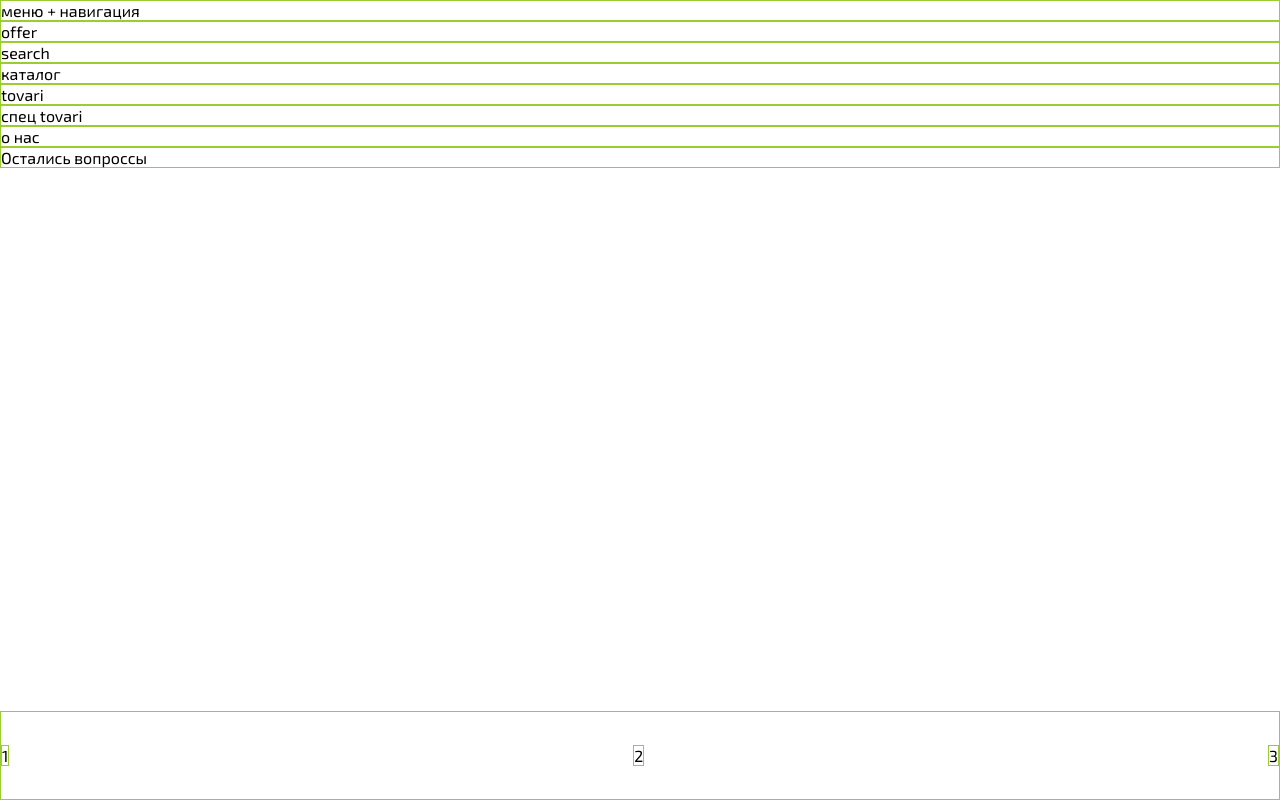
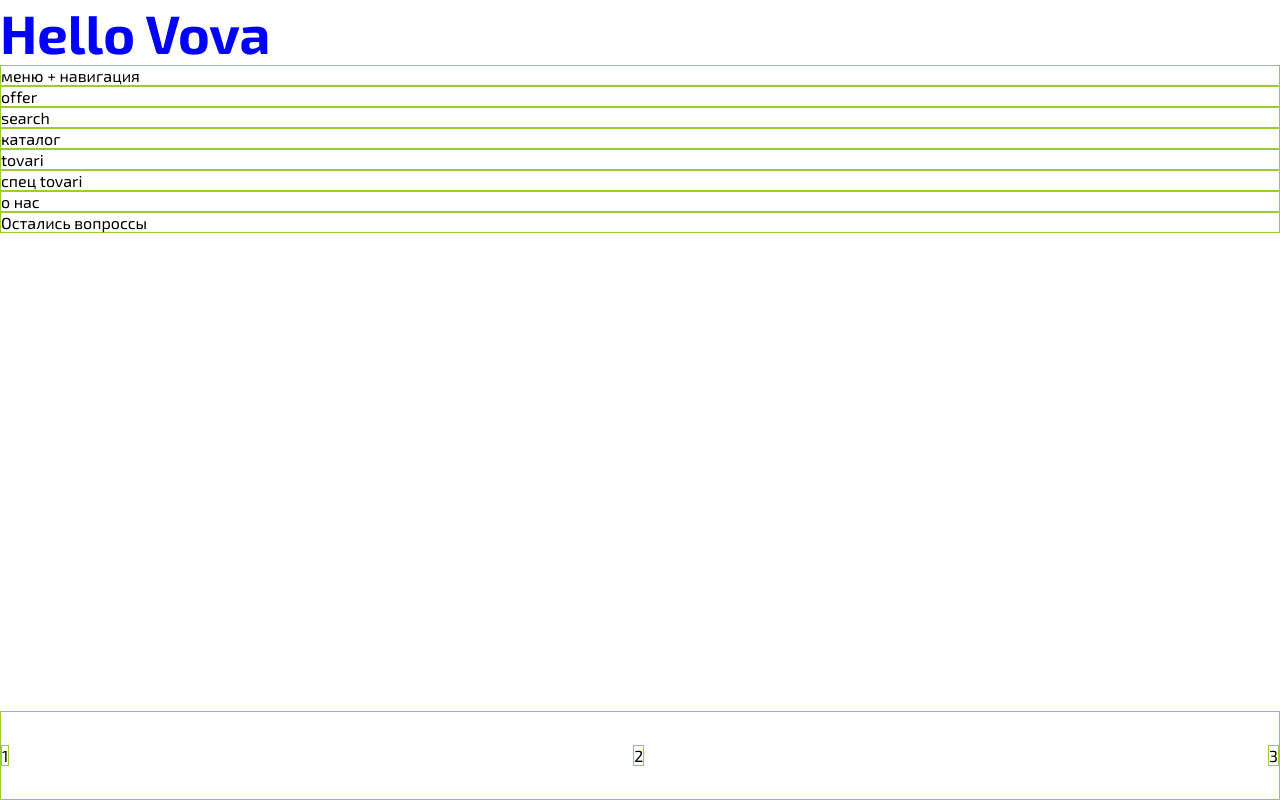
Before and after one commit to samoilenko1990/pilot_36, a plain HTML site: page index.html in a window 1280 px wide. Drawn offline with Linux system fonts and the light colour scheme.

Commit message:
hello
hello

```diff
--- a/index.html
+++ b/index.html
@@ -10,7 +10,7 @@
 </head>
 
 <body>
-
+	<h1>Hello Vova</h1>
 	<header>
 		меню + навигация
 	</header>
```
